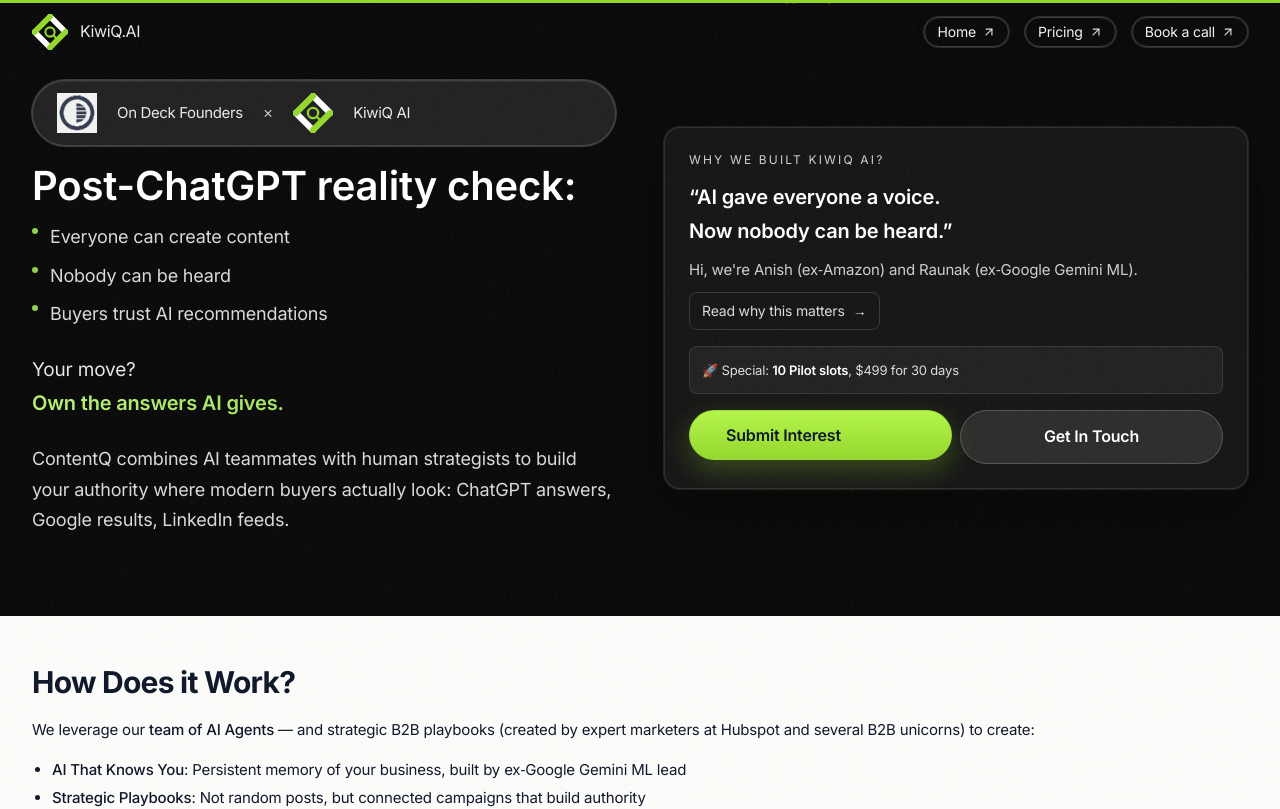
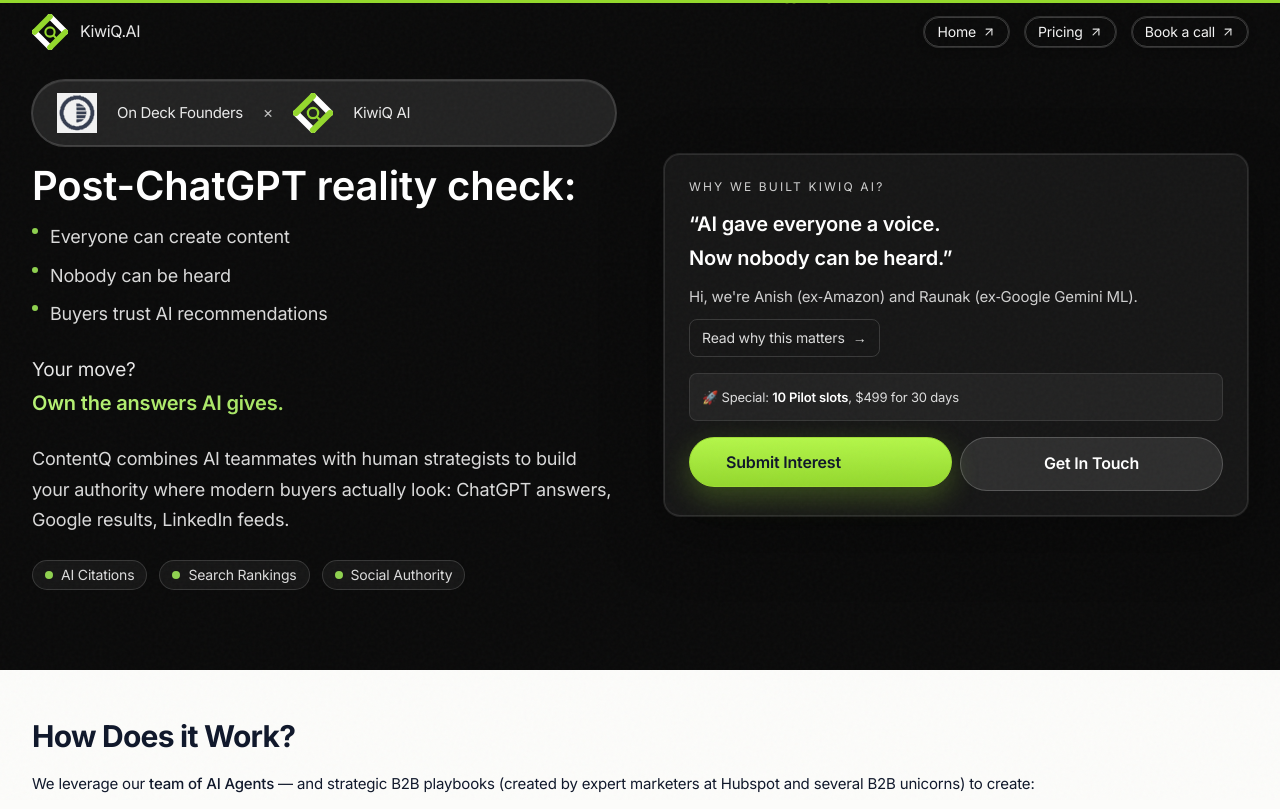
Before and after one commit to trequartist/contentq-lp-v1, a Next.js app: page /odf in a window 1280 px wide. Shown: the top 809 px of the page. Built offline with nearby package versions, Linux system fonts and the light colour scheme.

Commit message:
odf(hero-left): add chips (AI Citations, Search Rankings, Social Authority) to match main hero

```diff
--- a/components/odf/OdfHeroFresh.tsx
+++ b/components/odf/OdfHeroFresh.tsx
@@ -61,6 +61,20 @@ export default function OdfHeroFresh(): JSX.Element {
               <p className="mt-6 text-[17px] md:text-[18px] text-white/85 max-w-[52ch]">
                 ContentQ combines AI teammates with human strategists to build your authority where modern buyers actually look: ChatGPT answers, Google results, LinkedIn feeds.
               </p>
+              <div className="mt-6 flex flex-wrap gap-3">
+                <span className="inline-flex items-center rounded-full border border-white/15 bg-white/5 px-3 py-1 text-sm text-white/85 backdrop-blur">
+                  <span className="mr-2 inline-block h-2 w-2 rounded-full bg-[#8FD14F]"></span>
+                  AI Citations
+                </span>
+                <span className="inline-flex items-center rounded-full border border-white/15 bg-white/5 px-3 py-1 text-sm text-white/85 backdrop-blur">
+                  <span className="mr-2 inline-block h-2 w-2 rounded-full bg-[#8FD14F]"></span>
+                  Search Rankings
+                </span>
+                <span className="inline-flex items-center rounded-full border border-white/15 bg-white/5 px-3 py-1 text-sm text-white/85 backdrop-blur">
+                  <span className="mr-2 inline-block h-2 w-2 rounded-full bg-[#8FD14F]"></span>
+                  Social Authority
+                </span>
+              </div>
             </div>
 
             {/* RIGHT PANEL (Collapsed card) */}
```
